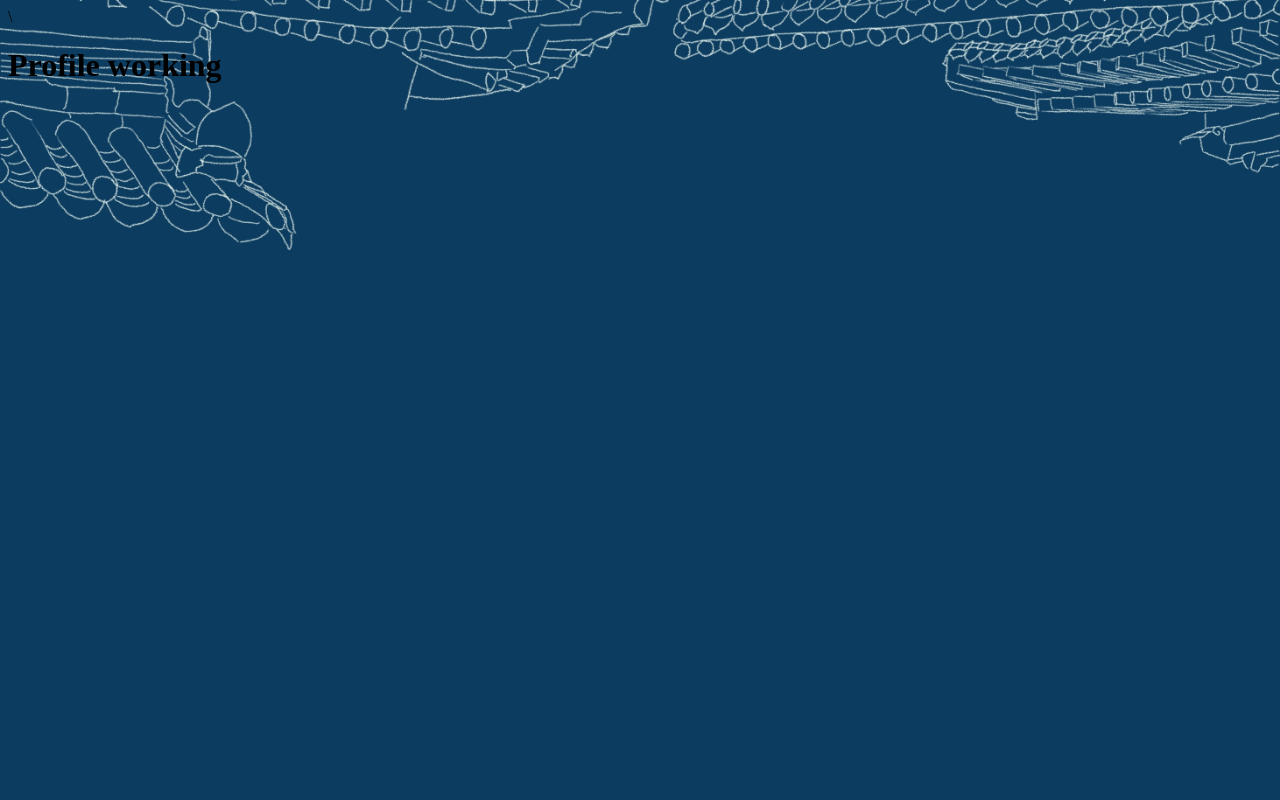
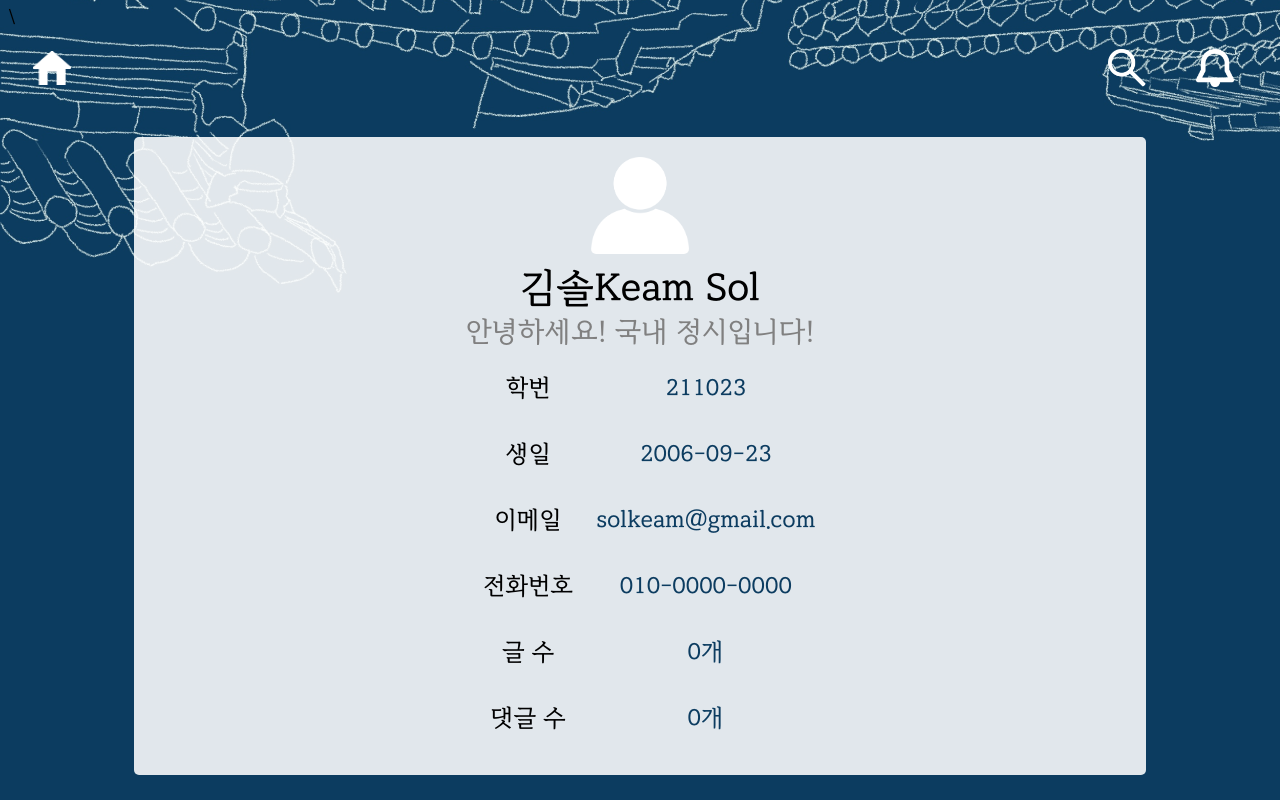
Before and after one commit to kmladotnet/2022-kmlaonline-renewal-frontend-v1, a React (Create React App) app: page /user/id in a window 1280 px wide. Built offline with nearby package versions, Linux system fonts and the light colour scheme.

Commit message:
Added User Profile

```diff
--- a/src/App.js
+++ b/src/App.js
@@ -7,7 +7,7 @@ import {
 } from "react-router-dom";
 
 import MainScreen from './pages/MainScreen';
-import Profile from './pages/Profile';
+import UserPage from './components/UserProfile/UserPage'
 
 function App() {
   return (
@@ -15,9 +15,9 @@ function App() {
       <main>
         <Switch>
           <Route path="/user/id" exact>
-            <Profile />
+            <UserPage />
           </Route>
-          <Route path="" exact>
+          <Route path="/" exact>
             <MainScreen />
           </Route>
           <Redirect to="" />
--- /dev/null
+++ b/src/components/Icon/Home.css
@@ -0,0 +1,7 @@
+.home {
+    height: 3%;
+    width: 3%;
+    margin-left: 2%;
+	margin-top: 2%;
+	margin-right: 80%;
+}
--- /dev/null
+++ b/src/components/Icon/Home.js
@@ -0,0 +1,12 @@
+import React from "react";
+
+import home from '../../assets/images/home.png'
+import './Home.css'
+
+const Profile = () => {
+  return (
+      <img src = {home} alt = "home" className = "home"></img>
+  );
+};
+
+export default Profile;
--- /dev/null
+++ b/src/components/Navigation/UserPageNav.js
@@ -0,0 +1,20 @@
+import React from "react";
+
+import Home from '../Icon/Home';
+import Search from '../Icon/Search';
+import Notification from '../Icon/Notification';
+import './UserPageNav.css'
+
+const Icons = () => {
+  return (
+    <React.Fragment>
+      <div className="flexbox-container">
+        <Home className="home" />
+        <Search className="search" />
+        <Notification className="noti" />
+      </div>
+    </React.Fragment>
+  );
+};
+
+export default Icons;
--- /dev/null
+++ b/src/components/UserProfile/UserInfo.css
@@ -0,0 +1,86 @@
+@font-face {
+  font-family: "ridibatang";
+  src: url("../../assets/fonts/RIDIBatang.otf");
+}
+
+* {
+  box-sizing: border-box;
+  border-radius: 5px;
+  font-family: "ridibatang", sans-serif;
+}
+/*
+.title {
+  margin-top: 150px;
+  font-family: "Abhaya Libre", serif;
+  text-align: center;
+  color: #fff;
+  font-size: 50px;
+}
+
+body {
+  margin: 0;
+  background: #0c3c60 url("") no-repeat;
+  background-size: cover;
+  font-family: "Noto Sans KR", sans-serif;
+}
+*/
+.profile-form {
+  width: 80%;
+  height: 100%;
+  background-color: rgba(255, 255, 255, 0.88);
+  margin-right: auto;
+  margin-left: auto;
+  margin-top: 50px;
+  padding: 20px;
+  text-align: center;
+  align-items: center;
+  align-content: center;
+}
+
+.profile-picture {
+  width: 10%;
+  height: 10%;
+  display: inline-block;
+  align-items: left;
+}
+
+.infotable {
+  margin-top: 5%;
+  font-size: 1.5em;
+  display: inline-block;
+  border: none;
+}
+
+.infotype {
+  color: #000;
+  padding: 20px 20px;
+}
+
+.infoelement {
+  color: #0c3c60;
+}
+
+.name {
+  float: left;
+  font-size: 2.5em;
+  text-align: center;
+  align-items: center;
+  position: absolute;
+  left: 50%;
+  transform: translate(-50%, -50%);
+  margin-top: 4%;
+}
+
+.comment {
+  color: gray;
+  font-size: 0.7em;
+}
+
+.top-elements div {
+  float: left;
+  clear: none;
+}
+
+.info {
+  margin-top: 5%;
+}
--- /dev/null
+++ b/src/components/UserProfile/UserInfo.js
@@ -0,0 +1,50 @@
+import React from "react";
+
+import './UserInfo.css'
+import profile from '../../assets/images/profile.png'
+
+
+const UserInfo = () => {
+  return (
+    <div class="profile-form">
+      <div class="top-elements">
+        <img src={profile} class="profile-picture"></img>
+        <div class="name">
+          <label class="korean-name">김솔</label>
+          <label class="english-name">Keam Sol</label><br></br>
+          <label class="comment">안녕하세요! 국내 정시입니다!</label>
+        </div>
+      </div>
+      <div class="info">
+        <table border="0" class="infotable">
+          <tr>
+            <td class="infotype">학번</td>
+            <td class="infoelement">211023</td>
+          </tr>
+          <tr>
+            <td class="infotype">생일</td>
+            <td class="infoelement">2006-09-23</td>
+          </tr>
+          <tr>
+            <td class="infotype">이메일</td>
+            <td class="infoelement">solkeam@gmail.com</td>
+          </tr>
+          <tr>
+            <td class="infotype">전화번호</td>
+            <td class="infoelement">010-0000-0000</td>
+          </tr>
+          <tr>
+            <td class="infotype">글 수</td>
+            <td class="infoelement">0개</td>
+          </tr>
+          <tr>
+            <td class="infotype">댓글 수</td>
+            <td class="infoelement">0개</td>
+          </tr>
+        </table>
+      </div>
+    </div>
+  );
+};
+
+export default UserInfo;
--- /dev/null
+++ b/src/components/UserProfile/UserPage.js
@@ -0,0 +1,15 @@
+import React from 'react';
+
+import UserPageNav from '../Navigation/UserPageNav'
+import UserInfo from './UserInfo';
+
+const UserPage = () => {
+    return (
+        <React.Fragment>
+            <UserPageNav />
+            <UserInfo />
+        </React.Fragment>
+    );
+}
+
+export default UserPage;
--- a/src/pages/Profile.js
+++ b/src/pages/Profile.js
@@ -1,7 +1,19 @@
 import React from "react";
+import UserPage from "../components/UserProfile/UserPage";
 
 const Profile = () => {
-    return <h1>Profile working</h1>;
+    const USER = [
+        {
+            id: '1',
+            name: 'Keam Sol',
+            image: 'https://scontent.ficn1-1.fna.fbcdn.net/v/t1.15752-9/p1080x2048/271895656_627839525165482_1508341237685053032_n.jpg?_nc_cat=109&ccb=1-5&_nc_sid=ae9488&_nc_ohc=sR4pKAeVA6kAX-am7NS&tn=WldP2aJvz5l8FTT1&_nc_ht=scontent.ficn1-1.fna&oh=03_AVJhFuanJnttP9kd6oAY1xpHva39s6uktPtB6MFP_HV2rQ&oe=621951DE',
+            birthday: '2006-09-23',
+            email: 'solkeam@gmail.com',
+            schoolid: '211023',
+            gender: 'male'
+        }
+    ];
+    return <UserPage item = {USER}/>;
 }
 
 export default Profile
```
Also changed, not shown: src/assets/images/home.png (added), src/components/Navigation/UserPageNav.css (added), src/components/UserProfile/UserPage.css (added).
